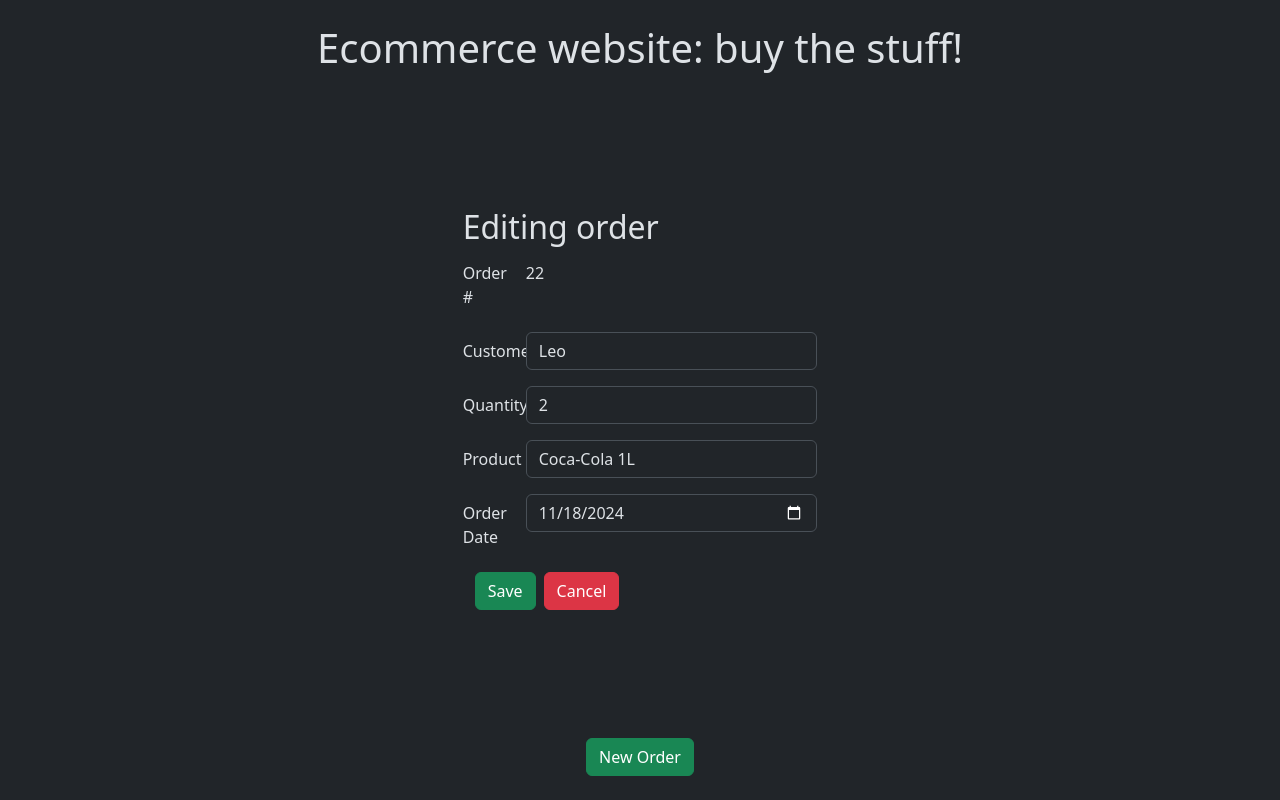
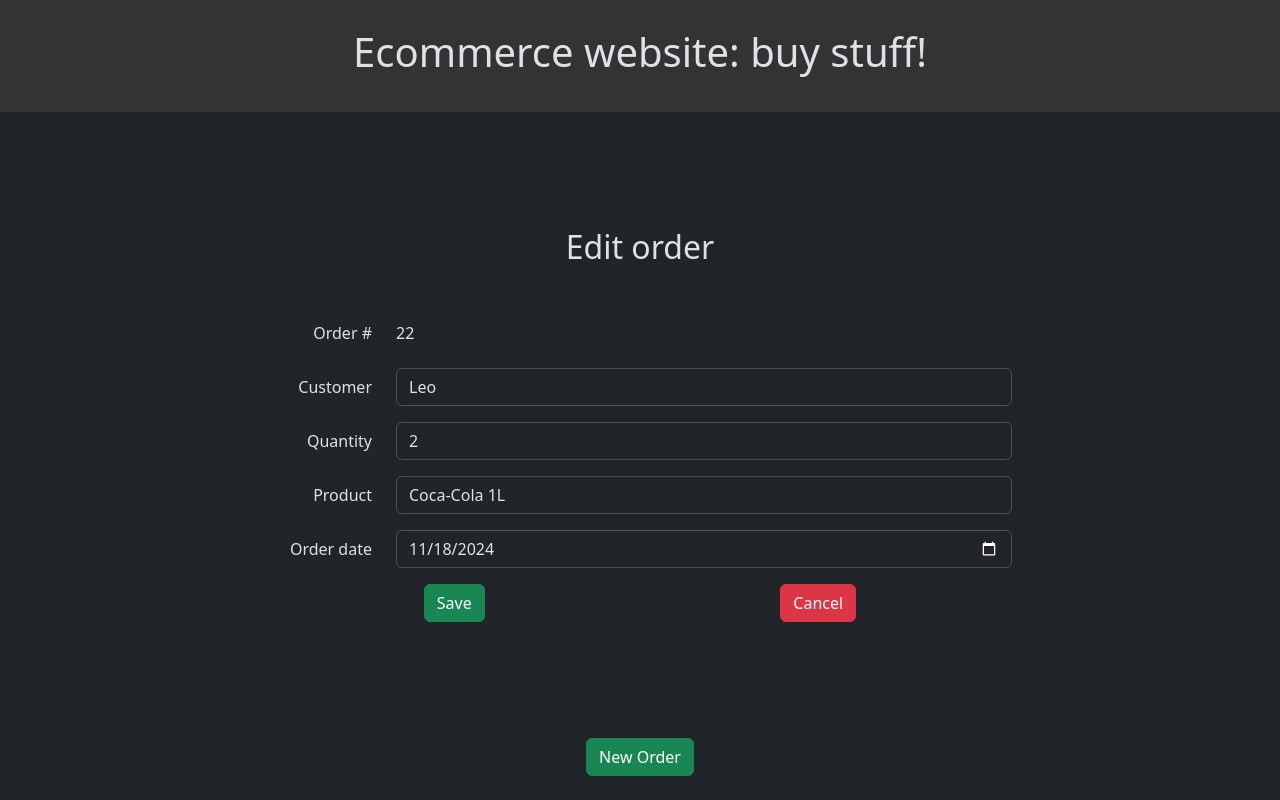
Before and after one commit to while-maybe/week_08_challenge, a Django app: page /order/edit/22/ in a window 1280 px wide. Run offline with Django 5.2, Linux system fonts and the light colour scheme; data comes from the database, SQL or seed files in the repository; both versions use the stored data as it was after the commit; some libraries are stand-ins or nearby versions.

Commit message:
style: fix form max-width

```diff
--- a/ecomm_project/settings.py
+++ b/ecomm_project/settings.py
@@ -127,7 +127,7 @@ DATE_FORMAT = 'd/m/Y'
 # Static files (CSS, JavaScript, Images)
 # https://docs.djangoproject.com/en/5.1/howto/static-files/
 
-STATIC_URL = 'static/'
+STATIC_URL = '/static/'
 # added here
 STATIC_ROOT = BASE_DIR / 'static'
 
--- a/ecommerce/static/css/ecommerce.css
+++ b/ecommerce/static/css/ecommerce.css
@@ -0,0 +1,8 @@
+.my-form-medium {
+    max-width: 768px;
+}
+
+header {
+    height: 7rem;
+    background-color: #333333;
+}
--- a/ecommerce/templates/ecommerce/base.html
+++ b/ecommerce/templates/ecommerce/base.html
@@ -14,13 +14,13 @@
         <meta name="viewport" content="width=device-width, initial-scale=1">
         <link rel="stylesheet" href="{% static 'css/ecommerce.css' %}">
     </head>
-    <body class="d-flex flex-column align-items-center justify-content-between vh-100 py-4"  data-bs-theme="dark">
-        <header class="">
-            <h1>Ecommerce website: buy the stuff!</h1>
+    <body class="d-flex flex-column align-items-center justify-content-between vh-100 pb-4"  data-bs-theme="dark">
+        <header class="d-flex align-items-center justify-content-center w-100">
+            <h1>Ecommerce website: buy stuff!</h1>
 
         </header>
 
-        <main class="">
+        <main class="container-fluid">
             {% block content %}
             {% endblock content%}
         </main>
--- a/ecommerce/templates/ecommerce/order_edit.html
+++ b/ecommerce/templates/ecommerce/order_edit.html
@@ -1,10 +1,9 @@
 {% extends 'ecommerce/base.html' %}
 
 {% block content %}
-<h2>{% if order.id %}Editing order{% else %}Create new order{% endif %}</h2>
+<h2 class="text-center mb-5">{% if order.id %}Edit order{% else %}Create new order{% endif %}</h2>
+    <div class="row text-end mx-md-auto my-form-medium">
 
-
-{% csrf_token %}
         {% if order %}
         <form action="{% url 'ecommerce:order_edit' order_id=order.id %}" method="POST" class="order-form">
             <div class="mb-3 row">
@@ -13,16 +12,16 @@
                     <input type="text" readonly class="form-control-plaintext" id="order_number" value="{{ order.id }}">
                 </div>
             </div>
-
         {% else %}
         <form action="{% url 'ecommerce:order_new' %}" method="POST" class="task-form">
-
         {% endif %}
 
+        {% csrf_token %}
         <div class="mb-3 row">
             <label for="customer" class="col-sm-2 col-form-label">Customer</label>
             <div class="col-sm-10">
-      <input type="text" class="form-control" id="customer" name="customer_name" value="{{ order.customer_name }}">
+                <input type="text" class="form-control" id="customer" name="customer_name"
+                    value="{{ order.customer_name }}">
             </div>
         </div>
 
@@ -36,22 +35,21 @@
         <div class="mb-3 row">
             <label for="productName" class="col-sm-2 col-form-label">Product</label>
             <div class="col-sm-10">
-      <input type="text" class="form-control" id="productName" name="product_name" value="{{ order.product_name }}">
+                <input type="text" class="form-control" id="productName" name="product_name"
+                    value="{{ order.product_name }}">
             </div>
         </div>
 
         <div class="mb-3 row">
-    <label for="orderDate" class="col-sm-2 col-form-label">Order Date</label>
+            <label for="orderDate" class="col-sm-2 col-form-label">Order date</label>
             <div class="col-sm-10">
                 <input type="date" class="form-control" id="orderDate" name="order_date"
                     value="{{ order.order_date|date:'Y-m-d' }}">
             </div>
         </div>
 
-  <!-- {{ form }} -->
-  <div class="container d-flex gap-2">
+        <div class="container d-flex gap-2 justify-content-around gap-2">
             <button type="submit" class="save btn btn-success">Save</button>
-      {{form.errors}}
             </form>
 
             <!-- cancel button -->
@@ -60,5 +58,6 @@
                 <button type="submit" class="btn btn-danger">Cancel</button>
             </form>
         </div>
+    </div>
 
 {% endblock content %}
--- a/ecommerce/templates/ecommerce/order_list.html
+++ b/ecommerce/templates/ecommerce/order_list.html
@@ -1,18 +1,18 @@
 {% extends 'ecommerce/base.html' %}
 
 {% block content %}
-<div class="d-flex gap-3">
+<div class="d-flex gap-3 flex-wrap justify-content-center">
 
     {% for order in orders %}
 
-    <div class="card text-center mb-3" style="width: 18rem;">
+    <div class="card text-center mb-3" style="width: 19rem;">
         <div class="card-body">
             <h5 class="card-title">Order #{{ order.id }}</h5>
             <p class="card-text text-center fw-bold mb-5 fs-4">{{ order.customer_name }}</p>
             <p class="card-text text-start mb-1 fs-5">{{ order.quantity }}X {{ order.product_name }}</p>
             <p class="card-text text-start fs-6">{{ order.order_date|date:'d/m/Y' }}</p>
 
-            <div class="container d-flex justify-content-around gap-2">
+            <div class="d-flex justify-content-around gap-2">
                 <!-- <h2 class="order">{{ order }}</h2> -->
 
                 <form action="{% url 'ecommerce:order_edit' order_id=order.id %}" method="GET">
```
Also changed, not shown: db.sqlite3. Lines whose indentation alone changed are shown as unchanged.
